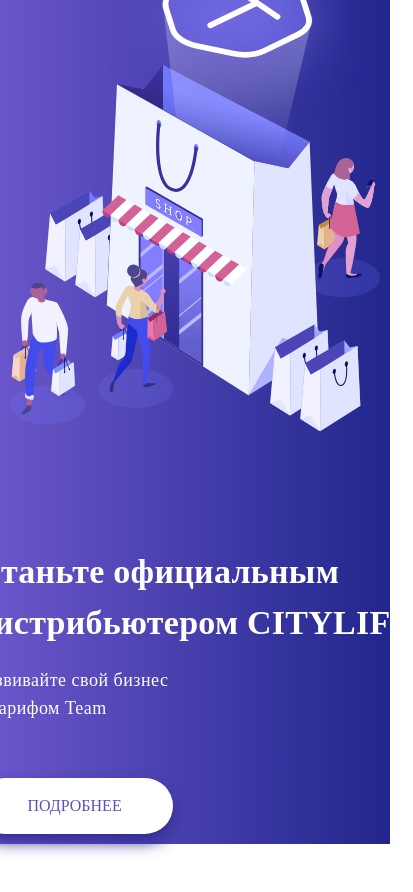
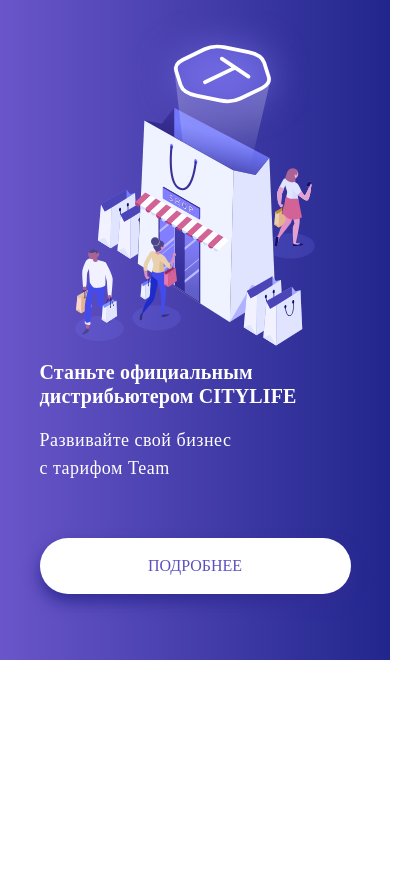
Before and after one commit to Doom22224/test-sass, a plain HTML site: page index.html in a window 390 px wide. Shown: the top 892 px of the page, 413 px wide, since content can reach past the window. Drawn offline with Linux system fonts and the light colour scheme.

Commit message:
допил 1 слайда

```diff
--- a/_slide1.scss
+++ b/_slide1.scss
@@ -1,13 +1,47 @@
 .slide1 {
+
+  @media (max-width:880px) {
+    flex-wrap: wrap-reverse;
+    height: 100%;
+    div.shop {
+      margin-bottom:0;
+      }
+    }
+    @media (max-width:767px) {
+
       .logo-text{
+
+        div.logo-button{
+          margin: auto;
+          margin-bottom: 56px;
+          width:311px;
+          height: 56px;
+        }
+      }
+      @media (max-width:500px){
+        div.shop {
+         text-align: center;
+         img{
+          width:65%;
+
+         }
+        }
+      }
+    }
+
+  }
+
+  .logo-text {
     margin:10px;
-        p{
+
+    p {
       font-size: 18px;
       line-height: 28px;
       letter-spacing: 0.5px;
       margin: 18px 0 56px;
     }
-        .logo-button{
+
+    .logo-button {
       display: flex;
       justify-content: center;
       align-items: center;
@@ -19,17 +53,13 @@
       height: 56px;
     }
   }
-    .shop{
+
+  .shop {
     margin: 10px 10px 100px;
-        img{
+
+    img {
       height: auto;
       width: 100%
     }
   }
-
 }
-@media (max-width:880px){
-    .slide1{
-        flex-wrap: wrap-reverse;
-    }
-}
--- a/base.scss
+++ b/base.scss
@@ -28,4 +28,10 @@
     line-height: 51px;
     letter-spacing: 0.25px;
     white-space: nowrap;
+    @media (max-width:500px){
+      font-size: 20px;
+      line-height: 24px;
+      letter-spacing: 0.15px;
+
+    }
 }
--- /dev/null
+++ b/variables.scss
@@ -0,0 +1,9 @@
+// screen
+
+$mobileSmaller: 374px;
+$mobileSmall: 500px;
+$mobile: 767px;
+$tablet: 1024px;
+$desktopSmaller: 1199px;
+$desktopSmall: 1300px;
+$desktopWide: 1400px;
```
Also changed, not shown: base.css, variables.css (added), 2 other files. Lines whose indentation alone changed are shown as unchanged.
